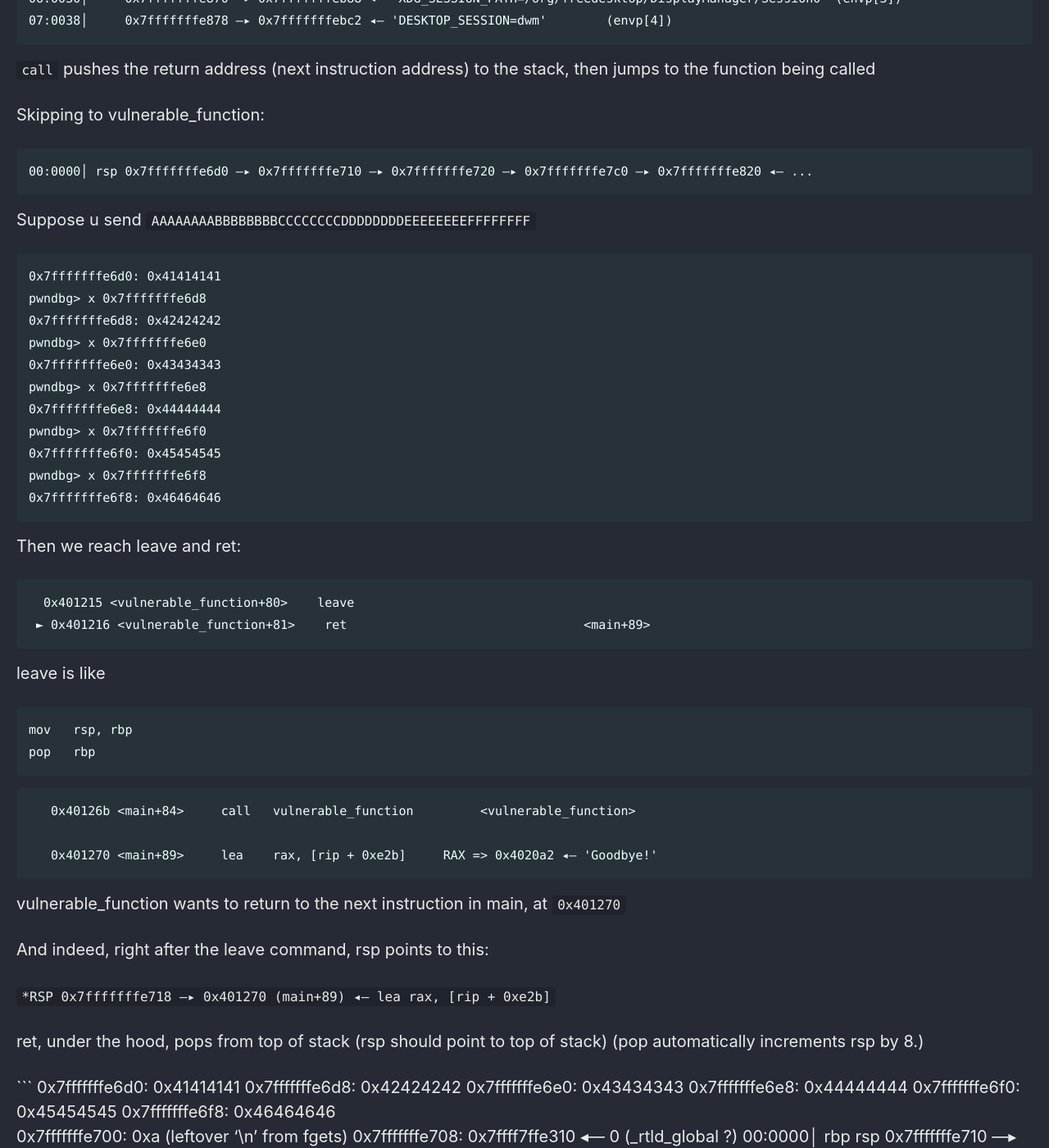
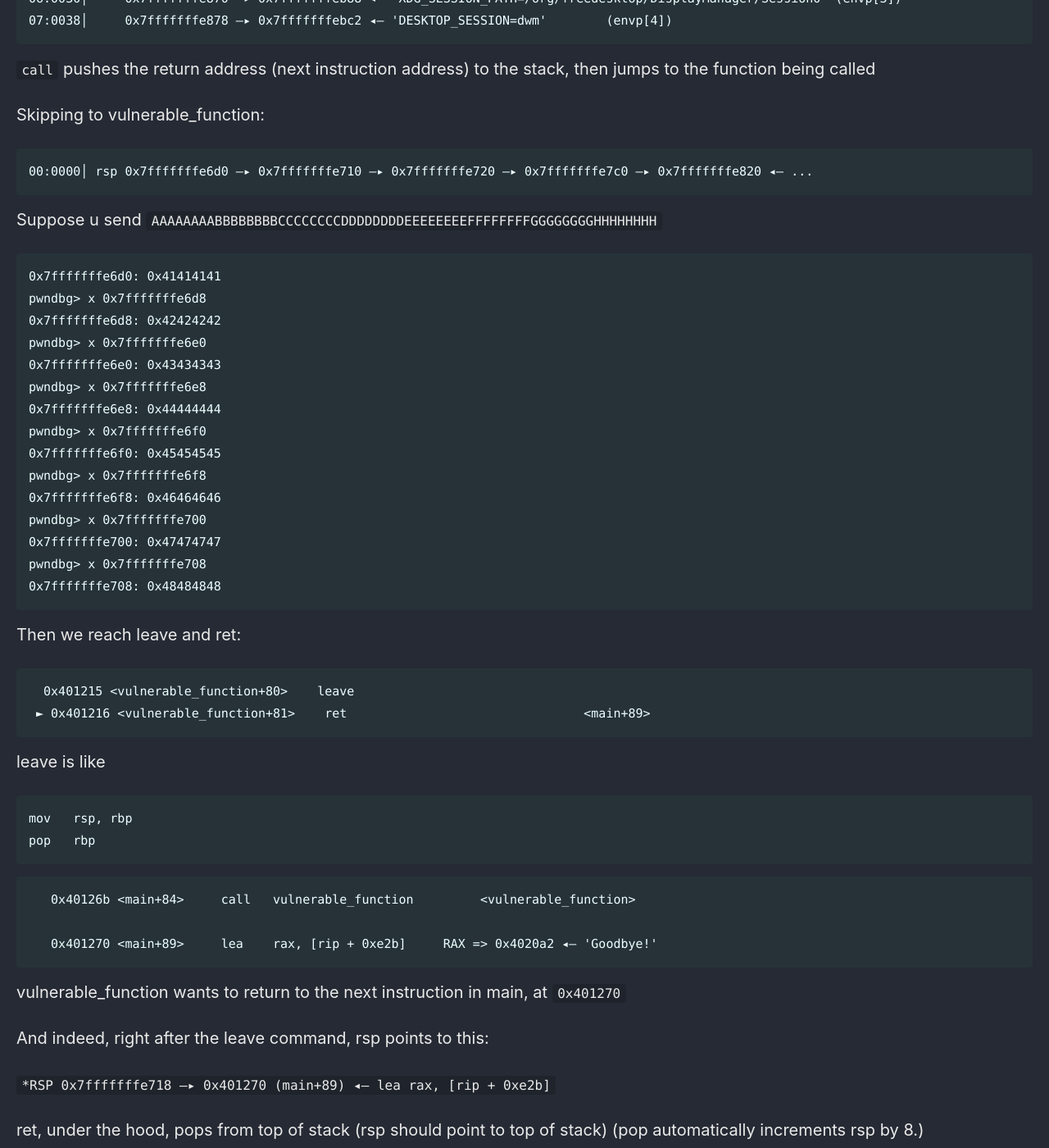
Before and after one commit to Connor-McCartney/Connor-McCartney.github.io, a Jekyll site: the page built from _pages/misc/pwn.md, in a window 1280 px wide and 1400 px high, scrolled down 32212 px. Shown: the whole window at 82% size. Built offline with Jekyll 4.4.1, drawn with Linux system fonts in a browser that asks for light colours; cached includes are drawn as plain includes; some of the changed text lies outside the part shown.

Commit message:
Update pwn.md

````diff
--- a/_pages/misc/pwn.md
+++ b/_pages/misc/pwn.md
@@ -1321,7 +1321,7 @@ Skipping to vulnerable_function:
 00:0000│ rsp 0x7fffffffe6d0 —▸ 0x7fffffffe710 —▸ 0x7fffffffe720 —▸ 0x7fffffffe7c0 —▸ 0x7fffffffe820 ◂— ...
 ```
 
-Suppose u send `AAAAAAAABBBBBBBBCCCCCCCCDDDDDDDDEEEEEEEEFFFFFFFF`
+Suppose u send `AAAAAAAABBBBBBBBCCCCCCCCDDDDDDDDEEEEEEEEFFFFFFFFGGGGGGGGHHHHHHHH`
 
 ```
 0x7fffffffe6d0:	0x41414141
@@ -1335,6 +1335,10 @@ pwndbg> x 0x7fffffffe6f0
 0x7fffffffe6f0:	0x45454545
 pwndbg> x 0x7fffffffe6f8
 0x7fffffffe6f8:	0x46464646
+pwndbg> x 0x7fffffffe700
+0x7fffffffe700: 0x47474747
+pwndbg> x 0x7fffffffe708
+0x7fffffffe708: 0x48484848
 ```
 
 Then we reach leave and ret:
@@ -1373,9 +1377,9 @@ ret, under the hood, pops from top of stack (rsp should point to top of stack) (
                  0x7fffffffe6e8:	0x44444444
 		 0x7fffffffe6f0:	0x45454545
 		 0x7fffffffe6f8:	0x46464646
-                 0x7fffffffe700:        0xa (leftover '\n' from fgets)
-                 0x7fffffffe708:        0x7ffff7ffe310 ◂— 0  (_rtld_global ?)
-00:0000│ rbp rsp 0x7fffffffe710 —▸ 0x7fffffffe720 —▸ 0x7fffffffe7c0 —▸ 0x7fffffffe820 ◂— 0  (base pointer)
-01:0008│+008     0x7fffffffe718 —▸ 0x401270 (main+89) ◂— lea rax, [rip + 0xe2b]       (return address)
-02:0010│+010     0x7fffffffe720 —▸ 0x7fffffffe7c0 —▸ 0x7fffffffe820 ◂— 0
+                 0x7fffffffe700:        0x47474747
+                 0x7fffffffe708:        0x48484848
+                 0x7fffffffe710 —▸ 0x7fffffffe720 —▸ 0x7fffffffe7c0 —▸ 0x7fffffffe820 ◂— 0  (base pointer)
+                 0x7fffffffe718 —▸ 0x401270 (main+89) ◂— lea rax, [rip + 0xe2b]       (return address)
+                 0x7fffffffe720 —▸ 0x7fffffffe7c0 —▸ 0x7fffffffe820 ◂— 0
 ...
````
